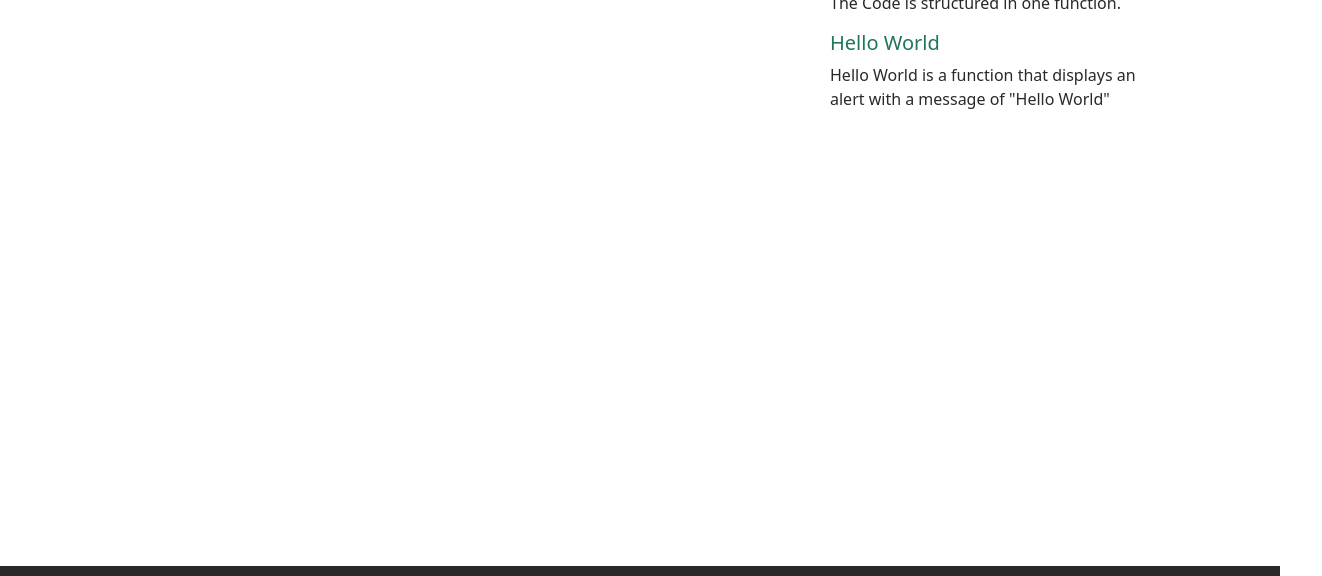
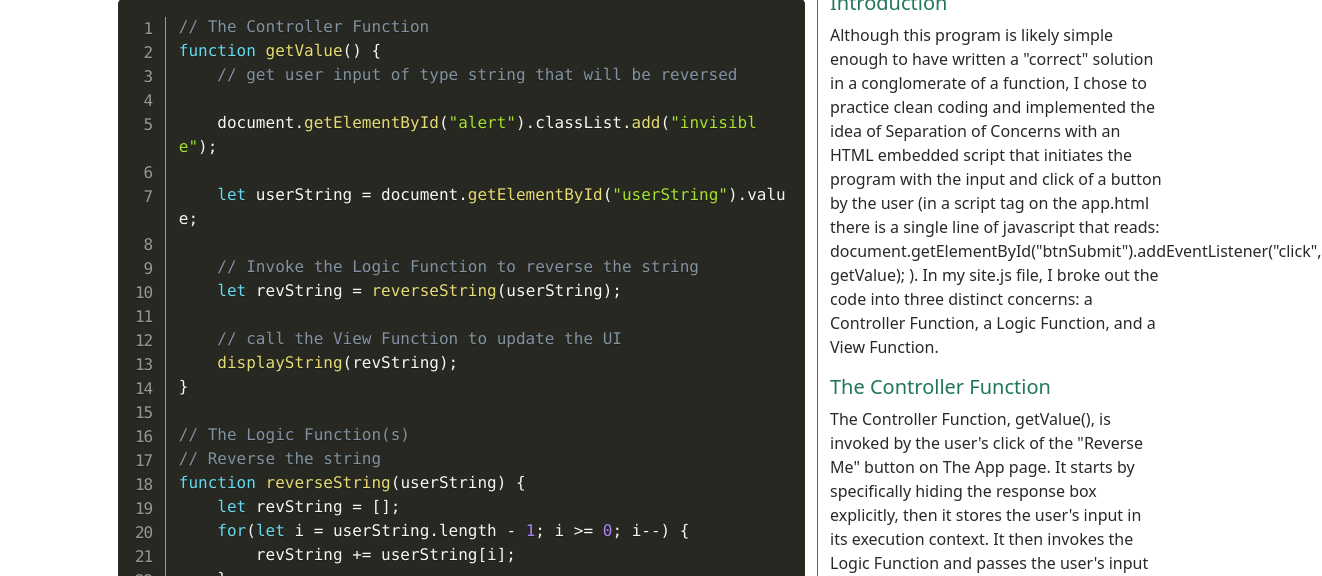
Before and after one commit to dkwall/U-Turn, a plain HTML site: page code.html in a window 1280 px wide. Shown: the part 152-728 px from the top of the page, 1322 px wide, since content can reach past the window. Drawn offline with nearby package versions, Linux system fonts and the light colour scheme.

Commit message:
Description of the Code
Added the code and the description of the code to The Code page.

```diff
--- a/code.html
+++ b/code.html
@@ -7,7 +7,7 @@
     <meta charset="utf-8">
     <meta name="viewport" content="width=device-width, initial-scale=1, shrink-to-fit=no">
     <!-- Favicon -->
-    <link rel="icon" type="image/x-icon" href="/img/CountUpMarkWhiteBG.svg">
+    <link rel="icon" type="image/x-icon" href="/img/U-TurnMark.svg">
     <!-- INSERT CUSTOM FONTS BELOW-->
     <link rel="preconnect" href="https://fonts.googleapis.com">
     <link rel="preconnect" href="https://fonts.gstatic.com" crossorigin>
@@ -18,6 +18,7 @@
     <!-- Font Awesome imported-->
     <script src="https://kit.fontawesome.com/5db21ba9c6.js" crossorigin="anonymous"></script>
     <!--My personal CSS-->
+    <link rel="stylesheet" href="/css/prism.css">
     <link rel="stylesheet" href="/css/site.css">
 </head>
 
@@ -64,16 +65,52 @@
         <div class="container py-5 px-5">
             <h2 class="border-1 border-bottom border-dark mt-5">The Code for U-TURN</h2>
             <div class="row row-cols-1 row-cols-lg-2">
-                <div class="col-lg-8">
+                <div class="col-lg-8 border-end border-1 border-success">
                     <pre class="line-numbers"><code class="language-javascript">
+                        // The Controller Function
+                        function getValue() {
+                            // get user input of type string that will be reversed
 
+                            document.getElementById("alert").classList.add("invisible");
+
+                            let userString = document.getElementById("userString").value;
+
+                            // Invoke the Logic Function to reverse the string
+                            let revString = reverseString(userString);
+
+                            // call the View Function to update the UI
+                            displayString(revString);
+                        }
+
+                        // The Logic Function(s)
+                        // Reverse the string
+                        function reverseString(userString) {
+                            let revString = [];
+                            for(let i = userString.length - 1; i >= 0; i--) {
+                                revString += userString[i];
+                            }
+                            return revString;
+                        }
+
+                        // The View Function
+                        // Display the reversed string to the user
+                        function displayString(revString) {
+                                //Template literals do not display properly. Please see source code for clarification.
+                            document.getElementById("msg").innerHTML = `Your string reversed is: ${revString}`;
+                            document.getElementById("alert").classList.remove("invisible");
+                        }
                     </code>
                     </pre>
                 </div>
                 <div class="col-lg-4">
-                    <p>The Code is structured in one function.</p>
-                    <h5>Hello World</h5>
-                    <p>Hello World is a function that displays an alert with a message of "Hello World"</p>
+                    <h5>Introduction</h5>
+                    <p>Although this program is likely simple enough to have written a "correct" solution in a conglomerate of a function, I chose to practice clean coding and implemented the idea of Separation of Concerns with an HTML embedded script that initiates the program with the input and click of a button by the user (in a script tag on the app.html there is a single line of javascript that reads: document.getElementById("btnSubmit").addEventListener("click", getValue); ). In my site.js file, I broke out the code into three distinct concerns: a Controller Function, a Logic Function, and a View Function.</p>
+                    <h5>The Controller Function</h5>
+                    <p>The Controller Function, getValue(), is invoked by the user's click of the "Reverse Me" button on The App page. It starts by specifically hiding the response box explicitly, then it stores the user's input in its execution context. It then invokes the Logic Function and passes the user's input as a parameter. Since we will step through the Logic Function later, we will assume it works and reference here only the return value. The returned value is a reversed array (string). Finally, the Controller Function invokes the View Function, which updates the DOM to display the reversed string to the user.</p>
+                    <h5>The Logic Function</h5>
+                    <p>The Logic Function, reverseString(), is declared for the use of the Controller Function. It takes in a single parameter, in this case a string or array is expected. For simplicity, the parameter is named the same as the variable that is being passed in so there is consistency in referencing it throughout the program. The first line in the execution context of reverseString is to declare a new variable and assign it a value of an empty string. This will be used to store the reversed string and will be the return value of the function upon completion. We iterate over the parameter array in a declination pattern, and store each value in the new array. Since we are starting at the end of the original value and working backward, the end result will be an array in the reverse order. Once we reach an index of 0 and store that character in our new array, our function returns the entire array to the context that invoked it.</p>
+                    <h5>The View Function</h5>
+                    <p>The View Function, displayString(), is declared for the use of the Controller Function. It takes in a single parameter, which we expect to be the returned value of the Logic Function. The first action the View Function takes is to push an innerHTML into the DOM at the "alert" ID using a template literal to integrate the variable value "revString." This allows us to use the parameter that is passed in without knowing its exact value until the View Function is invoked. The second and final action the displayString function takes is to remove the "invisible" class on the element with the "alert" ID. With CSS, the "invisible" class hides the element from displaying to the user, so removing it allows the user to see the entire element--which is the response of the application!</p>
                 </div>
             </div>
         </div>
```
Also changed, not shown: app.html (+1 -1 lines), index.html (+1 -1 lines).
